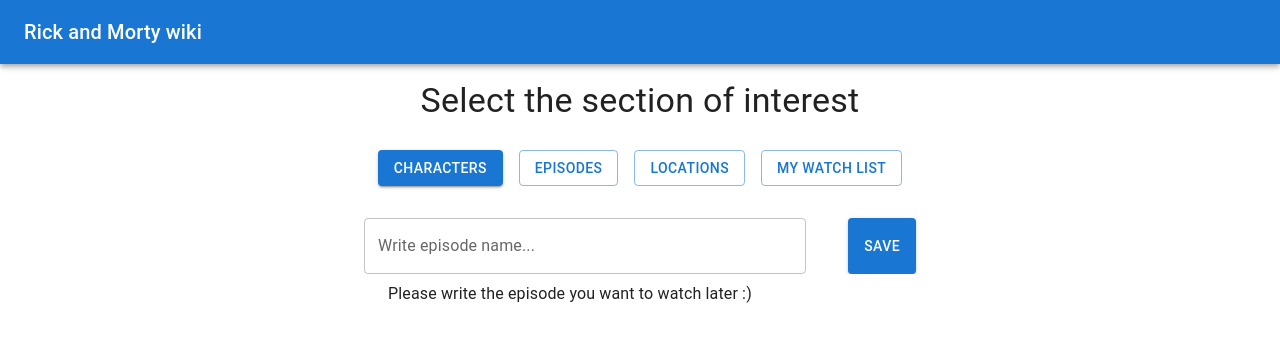
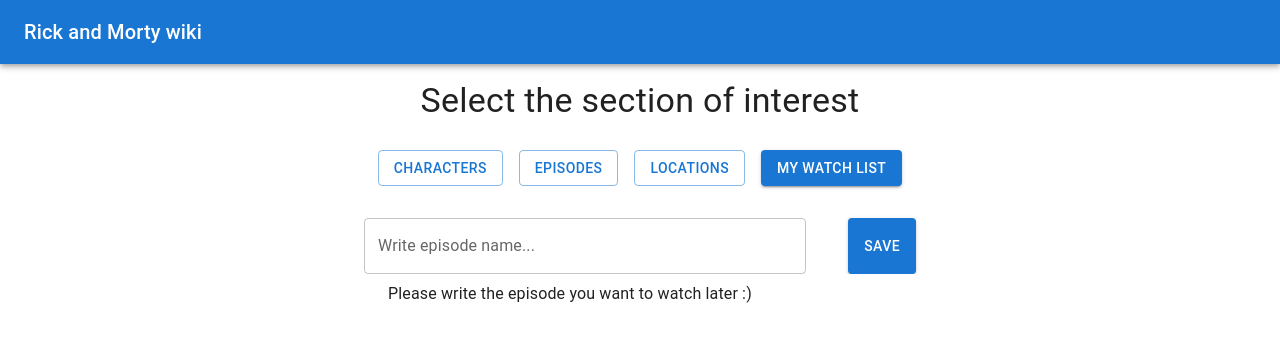
Before and after one commit to roman-mirzoian/rick.and.morty, a React (Create React App) app: page /watch-list in a window 1280 px wide. Shown: the top 342 px of the page. Built offline with nearby package versions, Linux system fonts and the light colour scheme.

Commit message:
fix: navbar current state after restart page

```diff
--- a/src/components/UI/navbar/Navbar.jsx
+++ b/src/components/UI/navbar/Navbar.jsx
@@ -11,21 +11,23 @@
 
 const Tabs = () => {
   const baseButtons = {
-    characters: 'outlined',
-    episodes: 'outlined',
-    locations: 'outlined',
-    ['my watch list']: 'outlined'
+    characters: "outlined",
+    episodes: "outlined",
+    locations: "outlined",
+    "watch-list": "outlined",
   };
-  const [buttonVariants, setButtonVariants] = useState({...baseButtons});
+  const [buttonVariants, setButtonVariants] = useState({ ...baseButtons });
 
   const onButtonSelected = (variant) => {
-    const btn = variant.target.text.toLowerCase();
-    setButtonVariants({...baseButtons, [`${btn}`]: 'contained'});
-  }
+    let btn = variant.target.text.toLowerCase();
+    if (btn === "my watch list") btn = "watch-list";
+    setButtonVariants({ ...baseButtons, [`${btn}`]: "contained" });
+  };
 
   useEffect(() => {
-    setButtonVariants({...baseButtons, characters: 'contained'});
-  }, [])
+    let currentPath = window.location.pathname.slice(1);
+    setButtonVariants({ ...baseButtons, [`${currentPath}`]: "contained" });
+  }, []);
 
   return (
     <Box
@@ -49,16 +51,36 @@
           spacing={2}
           justifyContent="center"
         >
-          <Button component={Link} to="/characters" variant={buttonVariants.characters} onClick={onButtonSelected}>
+          <Button
+            component={Link}
+            to="/characters"
+            variant={buttonVariants.characters}
+            onClick={onButtonSelected}
+          >
             Characters
           </Button>
-          <Button component={Link} to="/episodes" variant={buttonVariants.episodes} onClick={onButtonSelected}>
+          <Button
+            component={Link}
+            to="/episodes"
+            variant={buttonVariants.episodes}
+            onClick={onButtonSelected}
+          >
             Episodes
           </Button>
-          <Button component={Link} to="/locations" variant={buttonVariants.locations} onClick={onButtonSelected}>
+          <Button
+            component={Link}
+            to="/locations"
+            variant={buttonVariants.locations}
+            onClick={onButtonSelected}
+          >
             Locations
           </Button>
-          <Button component={Link} to="/watch-list" variant={buttonVariants['my watch list']} onClick={onButtonSelected}>
+          <Button
+            component={Link}
+            to="/watch-list"
+            variant={buttonVariants["watch-list"]}
+            onClick={onButtonSelected}
+          >
             My watch list
           </Button>
         </Stack>
```
